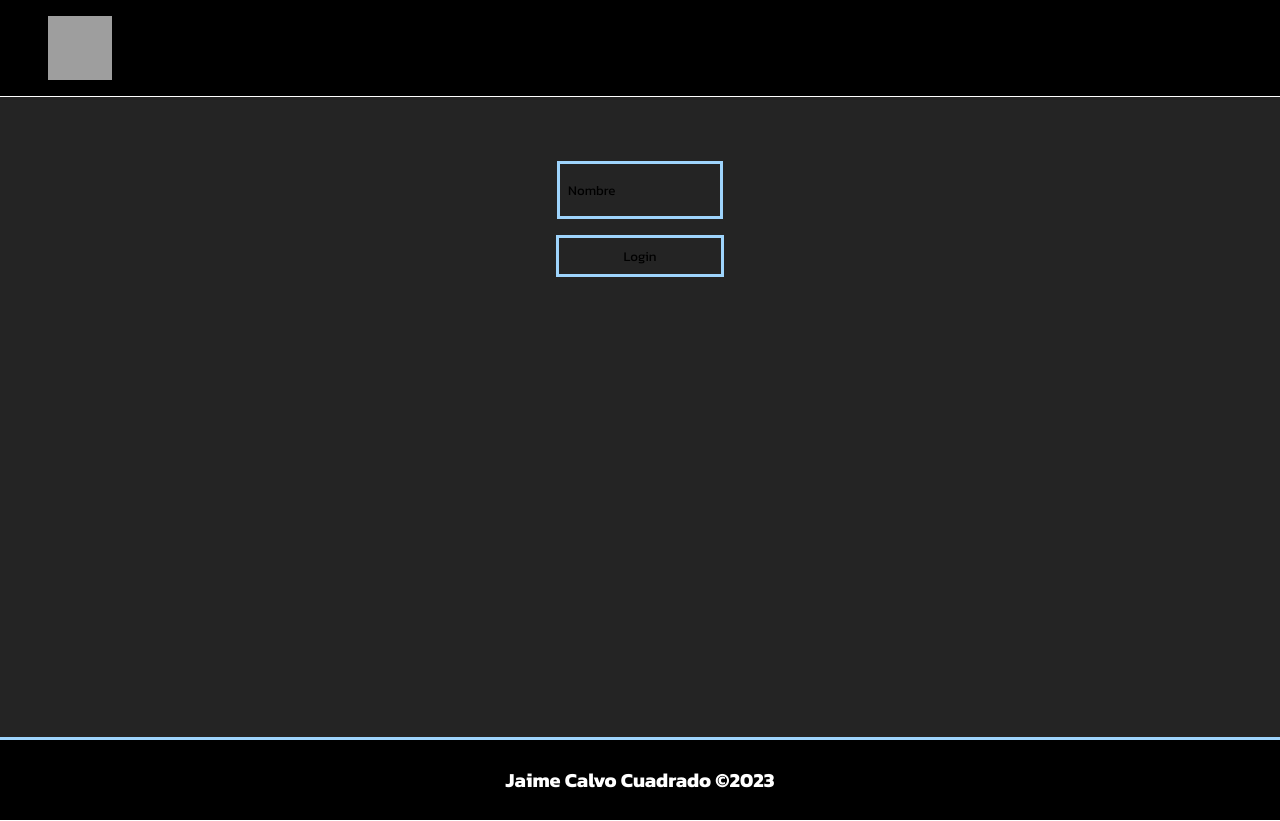
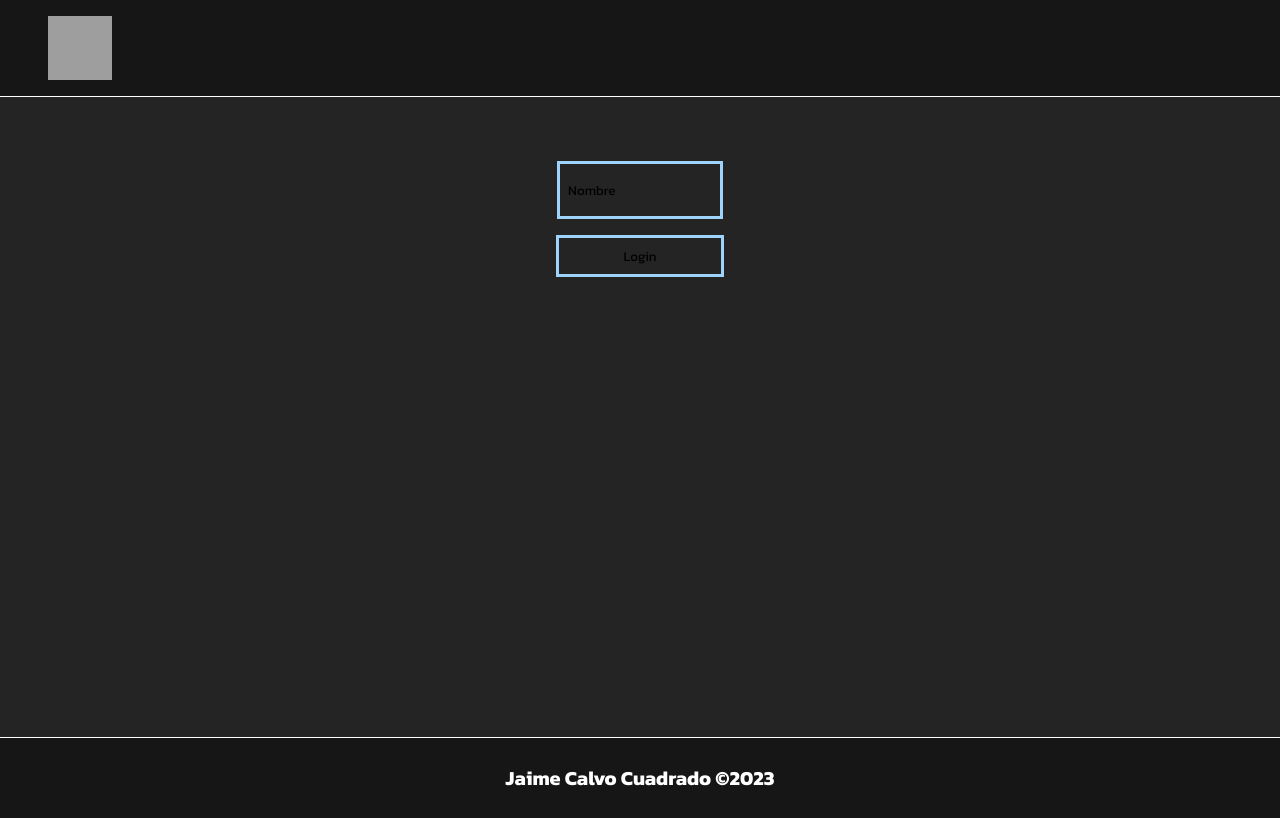
Before and after one commit to 12jaime12/Hub_de_juegos, a website built with Vite: page index.html in a window 1280 px wide. Built offline with nearby package versions, Linux system fonts and the light colour scheme; grey boxes are pictures that could not be loaded.

Commit message:
cambio css

```diff
--- a/components/Footer/Footer.css
+++ b/components/Footer/Footer.css
@@ -3,14 +3,13 @@ footer{
     background-repeat: no-repeat;
     background-position: center;
     background-size: cover; */
-    background-color: black;
-    border-bottom: white solid 1px;
+    background-color: #161616;
+    border-top: white solid 1px;
     min-height: 10vh;
     display: flex;
     justify-content: center;
     align-items: center;
     text-align: center;
-    border-top: solid 3px rgb(158,212,252);
 }
 footer h2{
     /* background: rgb(158,212,252);
--- a/components/Header/Header.css
+++ b/components/Header/Header.css
@@ -3,7 +3,7 @@ header{
     background-repeat: no-repeat;
     background-position: center;
     background-size: cover; */
-    background-color: black;
+    background-color: #161616;
     border-bottom: white solid 1px;
     max-height: 15vh;
     width: 100vw;
```
